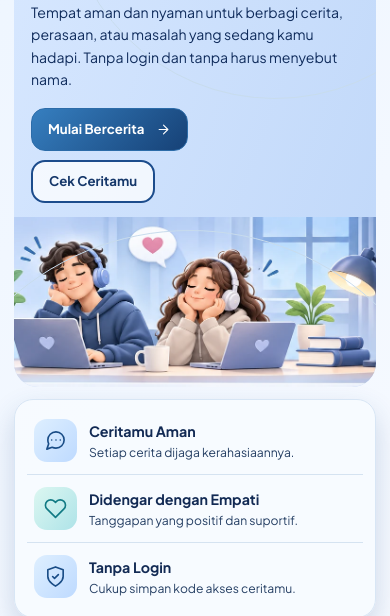
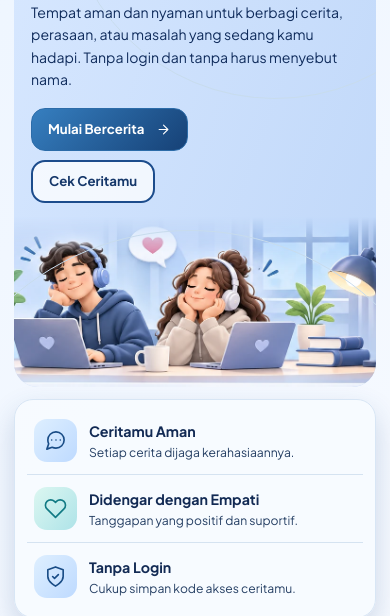
Before and after one commit to farhanfauzi1/healspace, a plain HTML site: page index.html in a window 390 px wide. Shown: the part 228-844 px from the top of the page. Drawn offline with Linux system fonts and the light colour scheme; a script that the page names is missing.

Commit message:
Fix responsive hero image desktop and mobile

```diff
--- a/css/style.css
+++ b/css/style.css
@@ -1687,3 +1687,24 @@ body {
         font-size: .6rem
     }
 }
+
+/* ===== Perbaikan sambungan gambar hero (fade ke panel biru) ===== */
+.hero-unisex .hero-art-unisex {
+    overflow: hidden
+}
+
+.hero-people {
+    object-fit: cover;
+    object-position: 18% center;
+    -webkit-mask-image: linear-gradient(to right, transparent 0%, rgba(0, 0, 0, .55) 12%, #000 28%);
+    mask-image: linear-gradient(to right, transparent 0%, rgba(0, 0, 0, .55) 12%, #000 28%)
+}
+
+/* Mobile: gambar ada di bawah teks, jadi fade-nya dari atas */
+@media(max-width:750px) {
+    .hero-people {
+        object-position: 25% center;
+        -webkit-mask-image: linear-gradient(to bottom, transparent 0%, #000 22%);
+        mask-image: linear-gradient(to bottom, transparent 0%, #000 22%)
+    }
+}
```
Also changed, not shown: css/reference-design.css (line endings or trailing spaces).
